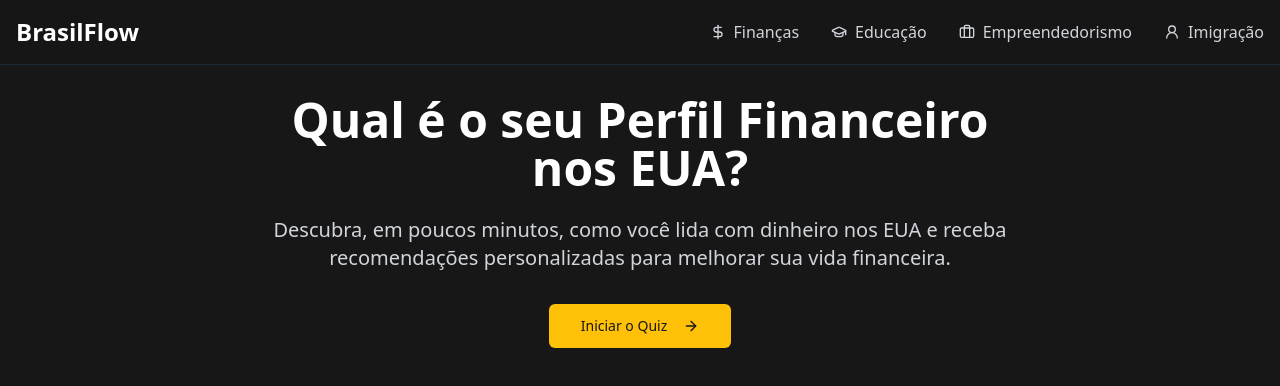
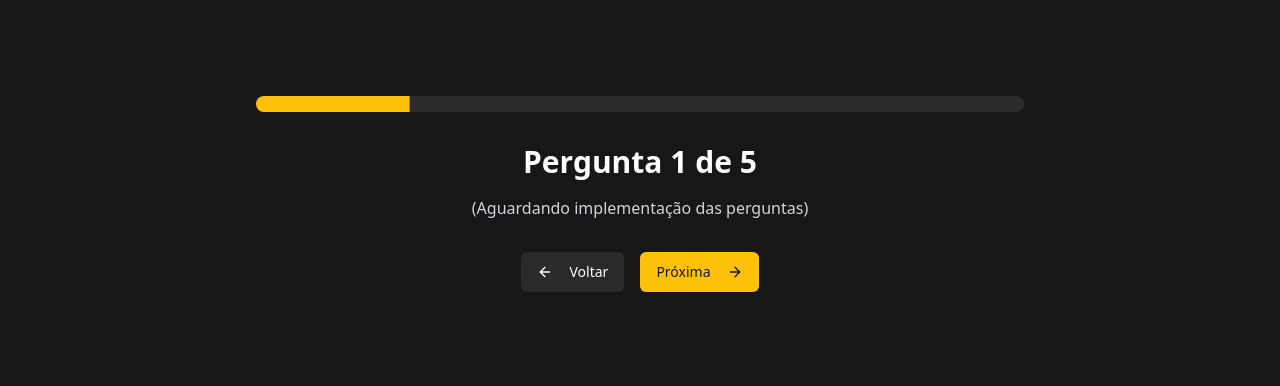
Before and after one commit to theblackbr/brasilflow-hub, a React (Vite) app: page /quiz1 in a window 1280 px wide. Both pictures are taken after a click on the button "Iniciar o Quiz". Shown: the top 386 px of the page. Built offline with nearby package versions, Linux system fonts and the light colour scheme.

Commit message:
Remove quiz navigation menu
Remove the navigation menu from the /quiz1 funnel.  Update the to-do list to reflect the remaining tasks: navigation between questions, progress bar, navigation buttons, and transition animations.

```diff
--- a/src/pages/Quiz1.tsx
+++ b/src/pages/Quiz1.tsx
@@ -1,28 +1,89 @@
 
-import NavigationHeader from "@/components/NavigationHeader";
+import { useState } from "react";
 import { Button } from "@/components/ui/button";
-import { ArrowRight } from "lucide-react";
+import { ArrowLeft, ArrowRight } from "lucide-react";
+import { Progress } from "@/components/ui/progress";
 
 const Quiz1 = () => {
+  const [currentStep, setCurrentStep] = useState(0);
+  const totalSteps = 6; // 5 perguntas + tela inicial
+
+  const handleNext = () => {
+    if (currentStep < totalSteps - 1) {
+      setCurrentStep(prev => prev + 1);
+    }
+  };
+
+  const handleBack = () => {
+    if (currentStep > 0) {
+      setCurrentStep(prev => prev - 1);
+    }
+  };
+
+  const renderStep = () => {
+    switch (currentStep) {
+      case 0:
         return (
-    <div className="min-h-screen bg-[#171717]">
-      <NavigationHeader />
-      <main className="container mx-auto px-4 pt-24 pb-16">
-        <div className="max-w-3xl mx-auto text-center">
-          <h1 className="text-4xl md:text-5xl font-bold text-white mb-6 animate-fadeIn">
+          <div className="max-w-3xl mx-auto text-center animate-fadeIn">
+            <h1 className="text-4xl md:text-5xl font-bold text-white mb-6">
               Qual é o seu Perfil Financeiro nos EUA?
             </h1>
-          <p className="text-xl text-gray-300 mb-8 animate-fadeIn">
+            <p className="text-xl text-gray-300 mb-8">
               Descubra, em poucos minutos, como você lida com dinheiro nos EUA e receba recomendações personalizadas para melhorar sua vida financeira.
             </p>
             <Button
               className="animate-fadeIn"
               size="lg"
+              onClick={handleNext}
             >
               Iniciar o Quiz
               <ArrowRight className="ml-2" />
             </Button>
           </div>
+        );
+      default:
+        return (
+          <div className="max-w-3xl mx-auto text-center animate-fadeIn">
+            <h2 className="text-3xl font-bold text-white mb-4">
+              Pergunta {currentStep} de {totalSteps - 1}
+            </h2>
+            <p className="text-gray-300 mb-8">
+              (Aguardando implementação das perguntas)
+            </p>
+            <div className="flex justify-center gap-4">
+              <Button
+                variant="secondary"
+                onClick={handleBack}
+                className="animate-fadeIn"
+              >
+                <ArrowLeft className="mr-2" />
+                Voltar
+              </Button>
+              <Button
+                onClick={handleNext}
+                className="animate-fadeIn"
+              >
+                Próxima
+                <ArrowRight className="ml-2" />
+              </Button>
+            </div>
+          </div>
+        );
+    }
+  };
+
+  return (
+    <div className="min-h-screen bg-[#171717]">
+      <main className="container mx-auto px-4 pt-24 pb-16">
+        {currentStep > 0 && (
+          <div className="max-w-3xl mx-auto mb-8">
+            <Progress
+              value={(currentStep / (totalSteps - 1)) * 100}
+              className="animate-fadeIn"
+            />
+          </div>
+        )}
+        {renderStep()}
       </main>
     </div>
   );
```
Lines whose indentation alone changed are shown as unchanged.
